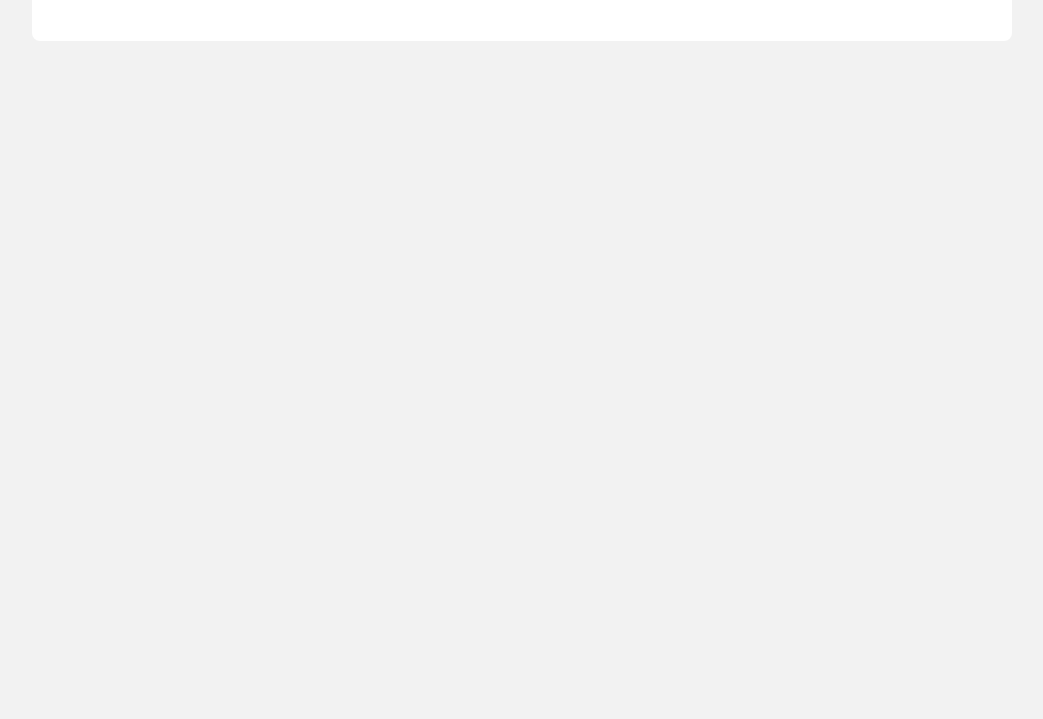
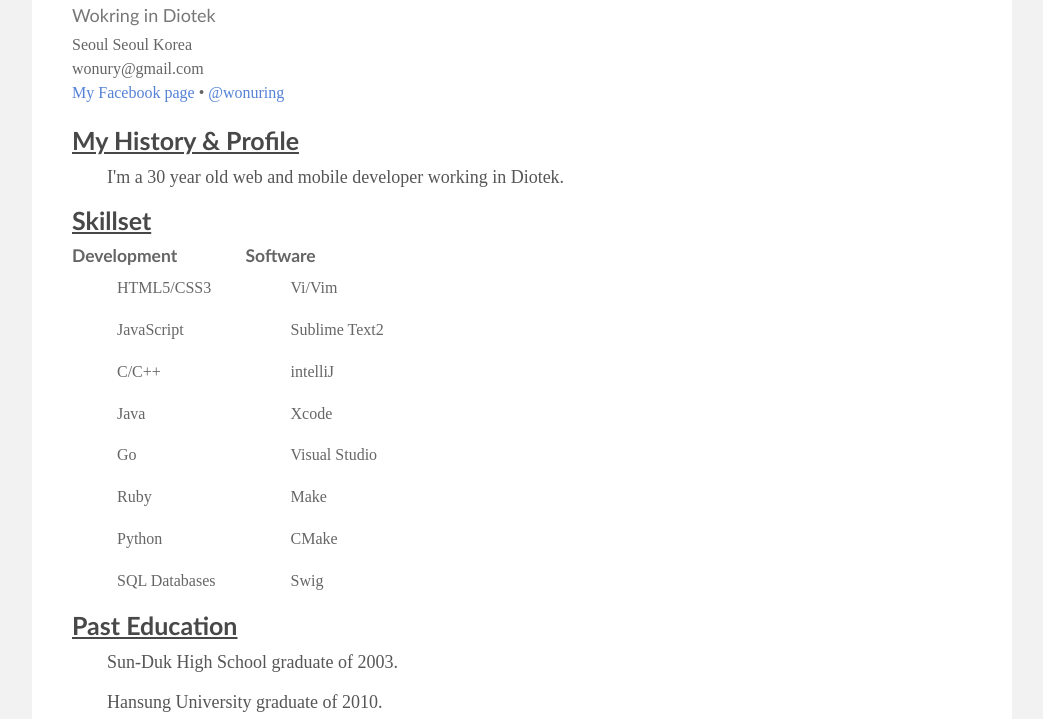
Before and after one commit to choitaeyoung/jquery-study, a plain HTML site: page index.html in a window 1280 px wide. Shown: the part 81-800 px from the top of the page, without its empty margins (18-1061 px from the left). Drawn offline with Linux system fonts and the light colour scheme; a web font is replaced by a local one.

Commit message:
# make profile page

```diff
--- a/index.html
+++ b/index.html
@@ -2,6 +2,8 @@
 <html lang="en">
 <head>
 	<meta http-equiv="Content-Type" content="text/html" charset="UTF-8">
+	<meta http-quiv="X-UA-Compatible" content="IE=edge,chrome=1">
+	<meta name="viewport" content="width-deice-width, initial-scale=1,maximum-scale=1,user-scalable=no">
 	<link rel="stylesheet" type="text/css" href="http://fonts.googleapis.com/css?family=Simonetta:400,900|Balthazar">
 	<link rel="stylesheet" href="styles.css">
 	<link rel="stylesheet" href="responsive.css">
@@ -12,8 +14,65 @@
 		<header class="clearfix">
 			<div id="info">
 				<h1><span itemprop="name">Wonwoo Lee</span></h1>
+				<h3><span itemprop="job">Wokring in Diotek</span></h3>
+				<small itemprop="address" itemscope itemtype="http://schema.org/PostalAddress">
+					<span itemprop="addressLocality">Seoul</span>
+					<span itemprop="addressRegion">Seoul</span>
+					<span itemprop-"addressCountry">Korea</span>
+				</small>
+				<small><span itemprop="email">wonury@gmail.com</span></small>
+				<small><a href="http://www.facebook.com/wonury" itemprop="url">My Facebook page</a> &bull; <a href="http://twitter.com/wonuring" itemprop="url">@wonuring</a></small>
 			</div>
 		</header>
+
+		<section id="profile">
+			<h2>My History &amp; Profile</h2>
+			<p itemprop="description">I'm a 30 year old web and mobile developer working in Diotek.</p>
+		</section>
+
+		<section id="skills" class="clearfix" itemscope itemtype="http://schema.org/ItemList">
+			<h2 itemprop="name">Skillset</h2>
+			<section id="skills-left">
+				<h4 itemprop="about">Development</h4>
+				<ul>
+					<li itemprop="itemListElement">HTML5/CSS3</li>
+					<li itemprop="itemListElement">JavaScript</li>
+					<li itemprop="itemListElement">C/C++</li>
+					<li itemprop="itemListElement">Java</li>
+					<li itemprop="itemListElement">Go</li>
+					<li itemprop="itemListElement">Ruby</li>
+					<li itemprop="itemListElement">Python</li>
+					<li itemprop="itemListElement">SQL Databases</li>
+				</ul>
+			</section>
+
+			<section id="skills-right">
+				<h4 itemprop="about">Software</h4>
+				<ul>
+					<li itemprop="itemListElement">Vi/Vim</li>
+					<li itemprop="itemListElement">Sublime Text2</li>
+					<li itemprop="itemListElement">intelliJ</li>
+					<li itemprop="itemListElement">Xcode</li>
+					<li itemprop="itemListElement">Visual Studio</li>
+					<li itemprop="itemListElement">Make</li>
+					<li itemprop="itemListElement">CMake</li>
+					<li itemprop="itemListElement">Swig</li>
+				</ul>
+			</section>
+		</section>
+
+		<section id="education">
+			<h2>Past Education</h2>
+			<p><span itemprop="alumniOf">Sun-Duk High School graduate of 2003.</span></p>
+			<p><span itemprop="alumniOf">Hansung University graduate of 2010.</span></p>
+		</section>
+
+		<section id="experience">
+			<h2>Work Experience</h2>
+			<p>Pineone Communications ~ 2010-2011</p>
+			<p>Freelance Web/Mobile Developer ~ 2011-2012</p>
+			<p>Diotek ~ 2012-Present</p>
+		</section>
 	</div>
 </body>
 </html>
```
